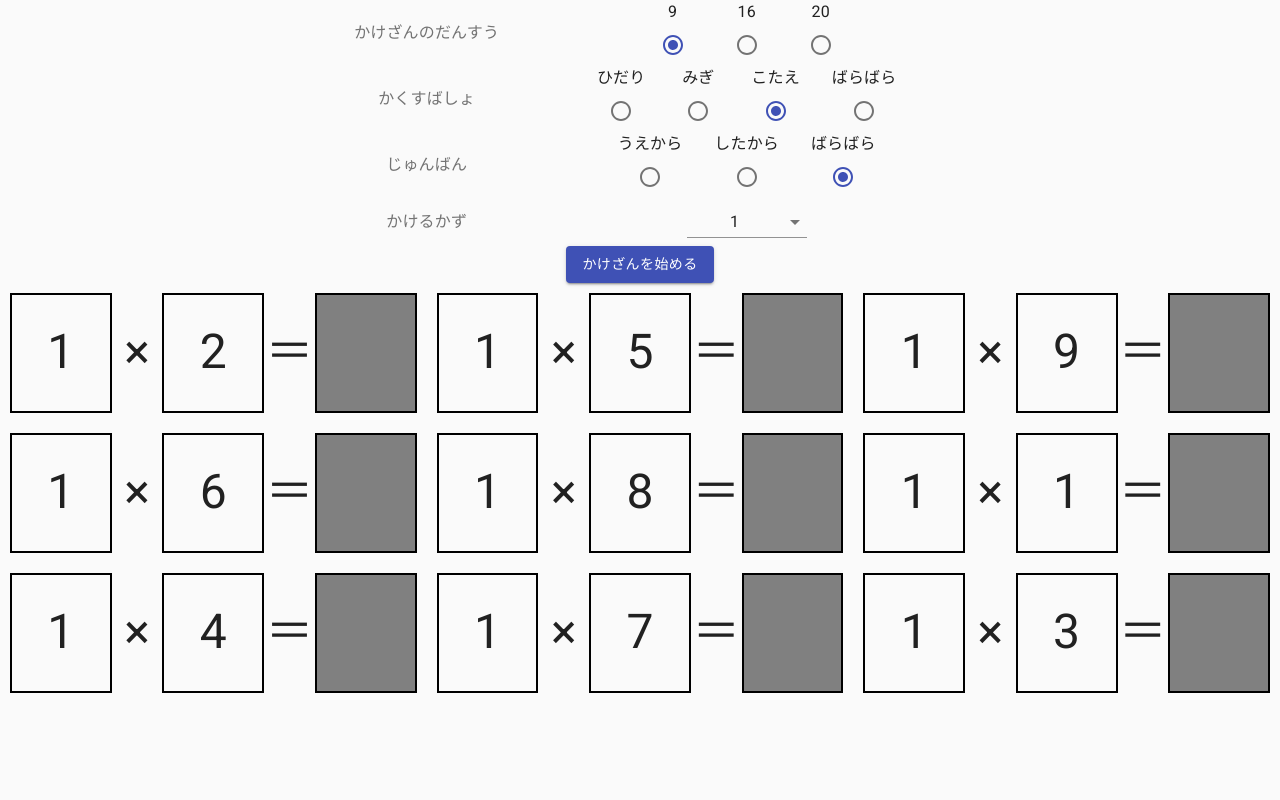
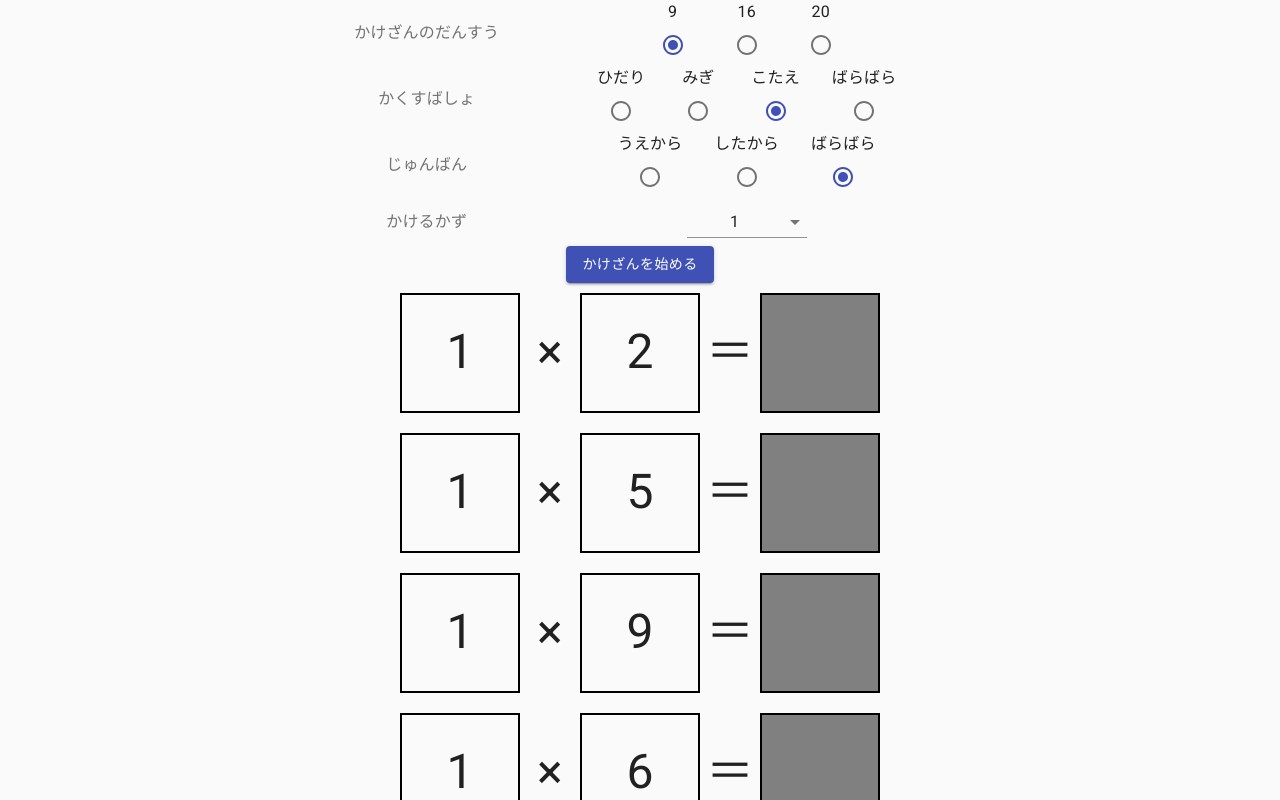
Before and after one commit to masayuki14/kukupad, a React (Create React App) app: page / in a window 1280 px wide. Shown: the top 800 px of the page. Built offline with nearby package versions, Linux system fonts and the light colour scheme.

Commit message:
式は一列のほうが良さそう

```diff
--- a/src/components/List.tsx
+++ b/src/components/List.tsx
@@ -11,7 +11,7 @@ type PropTypes = {
 
 function List(props: PropTypes) {
   const formulas = props.steps.map((v, i) => (
-    <Grid item xs={12} sm={6} lg={4} key={i}>
+    <Grid item key={i} xs={12}>
       <Formula
         key={i}
         left={props.axis}
```
